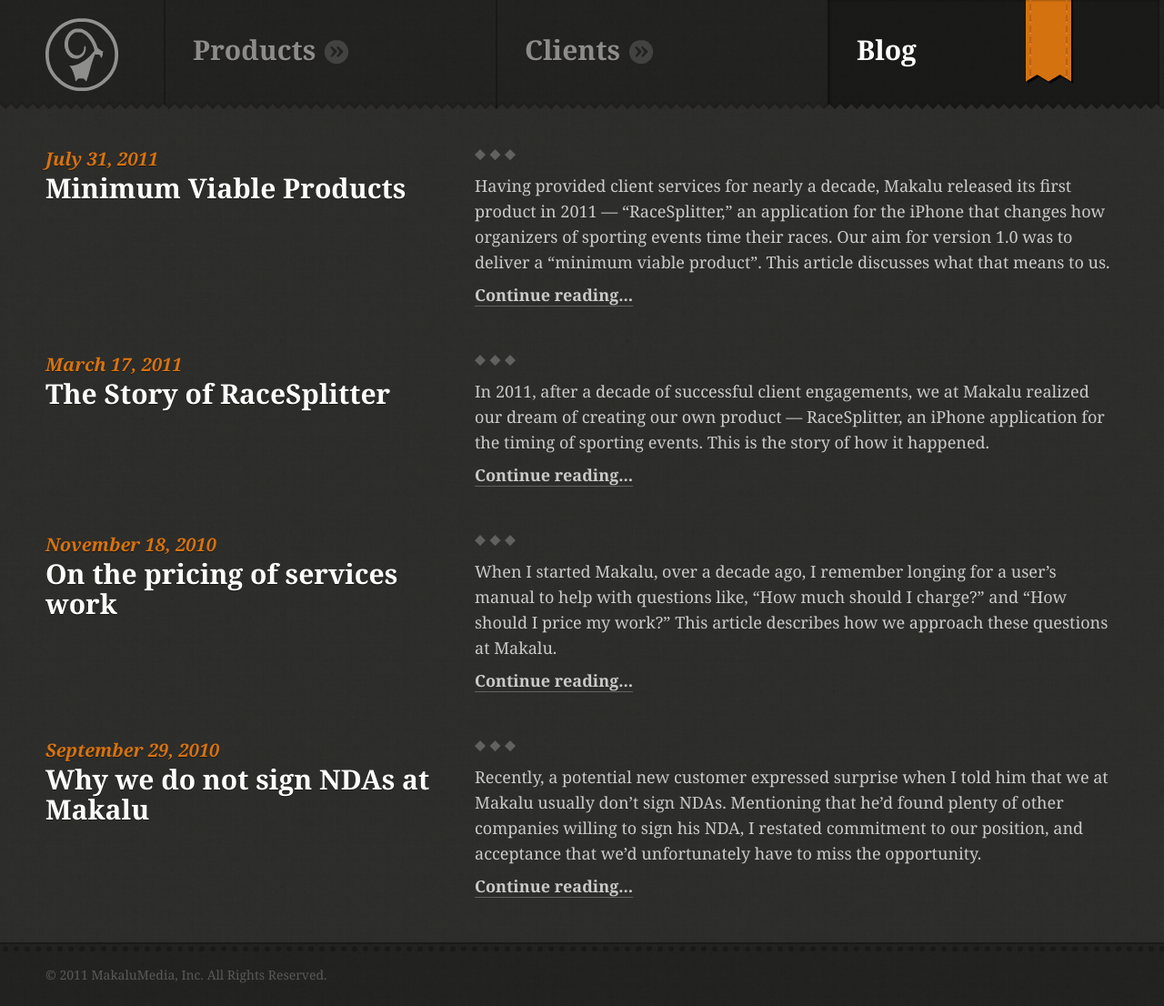
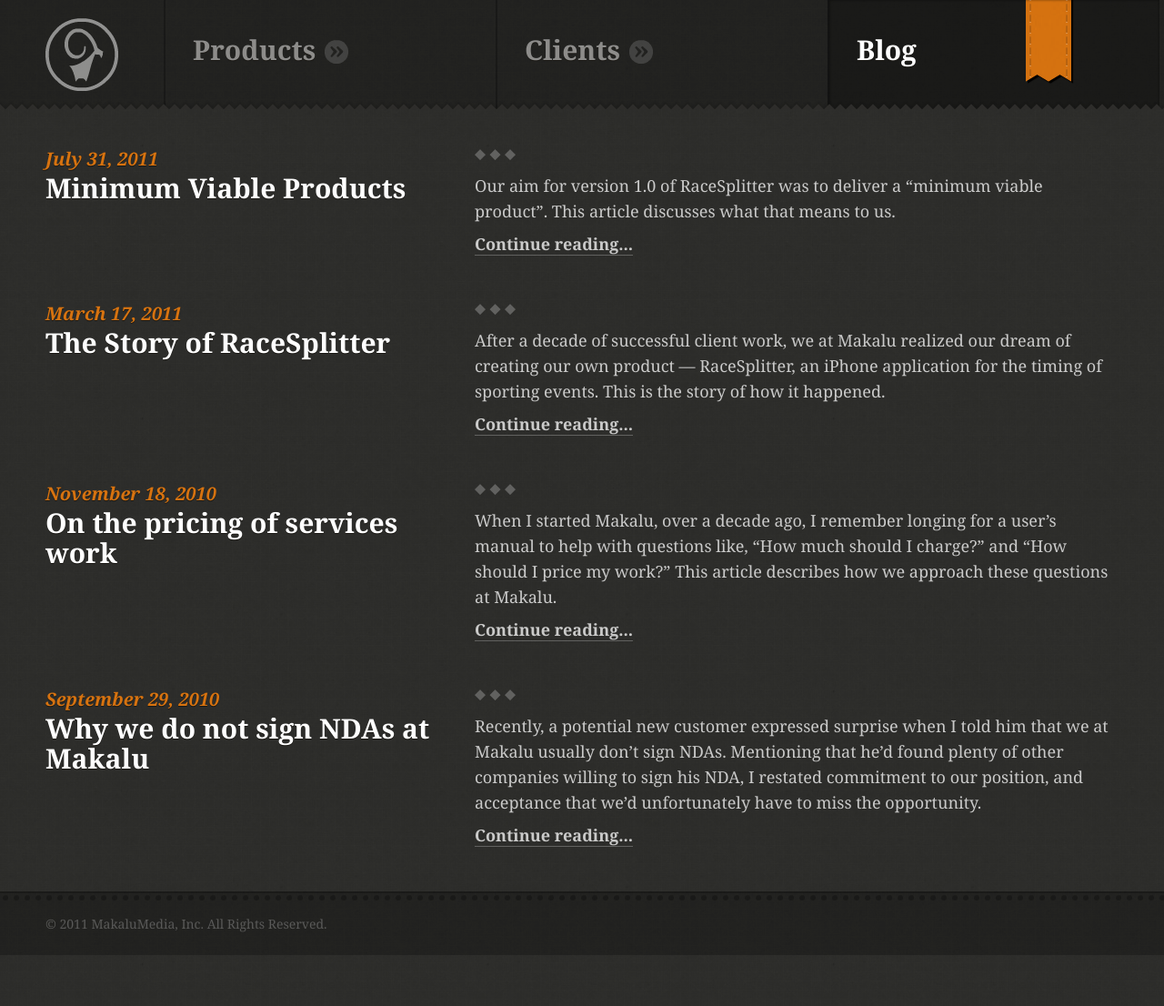
Before and after one commit to makalu/makalu.github.com, a Jekyll site: the page built from blog/index.html, in a window 1280 px wide. Shown: the whole page at 91% size. Built offline with Jekyll 4.4.1, drawn with Linux system fonts in a browser that asks for light colours; nearby versions of some CDN libraries; a script that is not in the unit is left out; after the commit the page ends 1050 px from its top, so only the background shows below that.

Commit message:
More blog summary tweaks

```diff
--- a/blog/_posts/2011-03-17-the-story-of-racesplitter.markdown
+++ b/blog/_posts/2011-03-17-the-story-of-racesplitter.markdown
@@ -2,7 +2,7 @@
 layout: post
 title: The Story of RaceSplitter
 author: Matt Henderson
-excerpt: In 2011, after a decade of successful client engagements, we at Makalu realized our dream of creating our own product — RaceSplitter, an iPhone application for the timing of sporting events. This is the story of how it happened.
+excerpt: After a decade of successful client work, we at Makalu realized our dream of creating our own product — RaceSplitter, an iPhone application for the timing of sporting events. This is the story of how it happened.
 ---
 
 This article was first featured on the [37signals Blog](http://37signals.com/svn/posts/2808-how-makalu-interactive-created-the-international-iphone-hit-racesplitter)(a company which has long been a role model for us).
--- a/blog/_posts/2011-07-31-minimum-viable-product.markdown
+++ b/blog/_posts/2011-07-31-minimum-viable-product.markdown
@@ -3,7 +3,7 @@
 title: Minimum Viable Products
 author: Matt Henderson
 teaser: Our latest post is about minimum viable products.
-excerpt: Having provided client services for nearly a decade, Makalu released its first  product in 2011 — “RaceSplitter,” an application for the iPhone that changes how organizers of sporting events time their races. Our aim for version 1.0 was to deliver a “minimum viable product”. This article discusses what that means to us.
+excerpt: Our aim for version 1.0 of RaceSplitter was to deliver a “minimum viable product”. This article discusses what that means to us.
 ---
 
 Having provided client services for nearly a decade, Makalu released its first  product in 2011 — “RaceSplitter,” an application for the iPhone that changes how organizers of sporting events time their races. Our aim for version 1.0 was to deliver a “minimum viable product”. This article discusses what that means to us.
```
